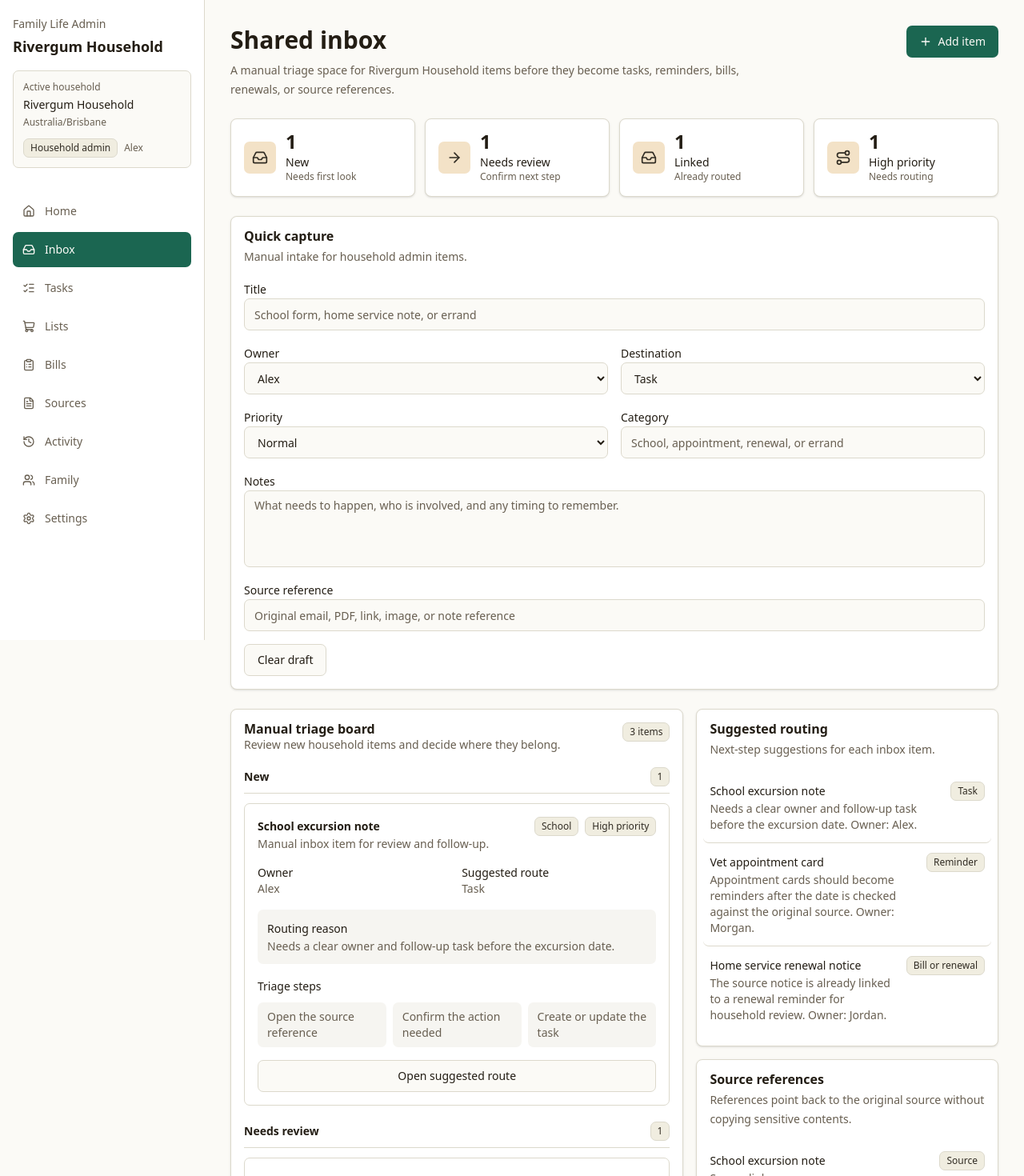
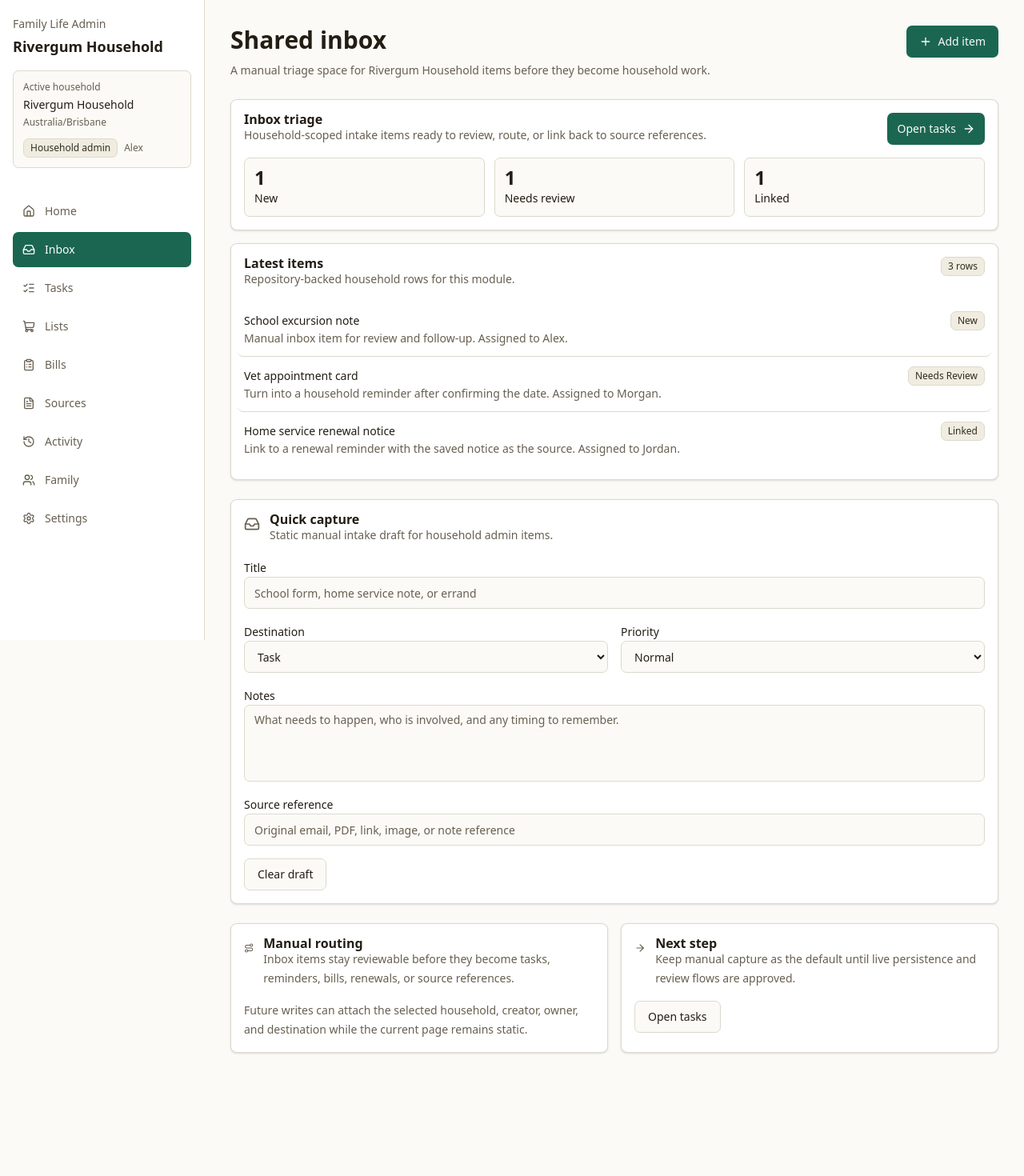
Before and after one commit to LatinMaestro/Life-Admin, a Next.js app: page /inbox in a window 1280 px wide. Shown: the top 1470 px of the page at 80% size. After the commit the page ends 1356 px from the top, so only its background shows below. Built offline with nearby package versions, Linux system fonts and the light colour scheme.

Commit message:
Move inbox page to read model

```diff
--- a/src/app/inbox/page.tsx
+++ b/src/app/inbox/page.tsx
@@ -1,58 +1,22 @@
 import Link from "next/link";
 import { ArrowRight, Inbox, Plus, Route } from "lucide-react";
-import { Badge } from "@/components/ui/badge";
 import { Button, buttonVariants } from "@/components/ui/button";
 import { Card, CardContent, CardDescription, CardHeader, CardTitle } from "@/components/ui/card";
 import { Input } from "@/components/ui/input";
 import { Select } from "@/components/ui/select";
 import { Textarea } from "@/components/ui/textarea";
-import { ItemRow } from "@/components/item-row";
 import { PageHeader } from "@/components/page-header";
-import {
-  getCurrentHouseholdInboxItems,
-  getInboxCategoryLabel,
-  getInboxDestinationLabel,
-  getInboxPriorityLabel,
-  getSourceReferenceLabel,
-  type InboxDestination,
-  type InboxStatus,
-} from "@/lib/demo-data";
-import { getCurrentHousehold, getCurrentHouseholdMembers, getMemberDisplayName } from "@/lib/household";
-import { cn } from "@/lib/utils";
+import { ReadModelSummary } from "@/components/read-model-summary";
+import { getInboxReadModel } from "@/lib/server/module-read-models";
 
-const inboxStatuses: InboxStatus[] = ["New", "Needs review", "Linked"];
-const captureDestinations: Array<{ value: InboxDestination; label: string }> = [
-  { value: "task", label: "Task" },
-  { value: "reminder", label: "Reminder" },
-  { value: "bill_or_renewal", label: "Bill or renewal" },
-  { value: "source_reference", label: "Source reference" },
-];
-
-function getInboxDestinationHref(destination: InboxDestination) {
-  const hrefs: Record<InboxDestination, string> = {
-    task: "/tasks",
-    reminder: "/tasks",
-    bill_or_renewal: "/bills",
-    source_reference: "/sources",
-  };
-
-  return hrefs[destination] ?? "/inbox";
-}
-
-export default function InboxPage() {
-  const household = getCurrentHousehold();
-  const members = getCurrentHouseholdMembers();
-  const inboxItems = getCurrentHouseholdInboxItems();
-  const newItems = inboxItems.filter((item) => item.status === "New").length;
-  const reviewItems = inboxItems.filter((item) => item.status === "Needs review").length;
-  const linkedItems = inboxItems.filter((item) => item.status === "Linked").length;
-  const highPriorityItems = inboxItems.filter((item) => item.priority === "High").length;
+export default async function InboxPage() {
+  const inbox = await getInboxReadModel();
 
   return (
     <>
       <PageHeader
         title="Shared inbox"
-        description={`A manual triage space for ${household.name} items before they become tasks, reminders, bills, renewals, or source references.`}
+        description={`A manual triage space for ${inbox.household.name} items before they become household work.`}
         action={
           <a href="#quick-capture" className={buttonVariants()}>
             <Plus className="h-4 w-4" aria-hidden="true" />
@@ -61,61 +25,25 @@ export default function InboxPage() {
         }
       />
 
-      <div className="grid gap-3 sm:grid-cols-4">
-        <Card>
-          <CardContent className="flex items-center gap-3 p-4">
-            <div className="flex h-10 w-10 items-center justify-center rounded-md bg-accent text-accent-foreground">
-              <Inbox className="h-5 w-5" aria-hidden="true" />
-            </div>
-            <div>
-              <p className="text-2xl font-semibold leading-none">{newItems}</p>
-              <p className="mt-1 text-sm font-medium">New</p>
-              <p className="text-xs text-muted-foreground">Needs first look</p>
-            </div>
-          </CardContent>
-        </Card>
-        <Card>
-          <CardContent className="flex items-center gap-3 p-4">
-            <div className="flex h-10 w-10 items-center justify-center rounded-md bg-accent text-accent-foreground">
-              <ArrowRight className="h-5 w-5" aria-hidden="true" />
-            </div>
-            <div>
-              <p className="text-2xl font-semibold leading-none">{reviewItems}</p>
-              <p className="mt-1 text-sm font-medium">Needs review</p>
-              <p className="text-xs text-muted-foreground">Confirm next step</p>
-            </div>
-          </CardContent>
-        </Card>
-        <Card>
-          <CardContent className="flex items-center gap-3 p-4">
-            <div className="flex h-10 w-10 items-center justify-center rounded-md bg-accent text-accent-foreground">
-              <Inbox className="h-5 w-5" aria-hidden="true" />
-            </div>
-            <div>
-              <p className="text-2xl font-semibold leading-none">{linkedItems}</p>
-              <p className="mt-1 text-sm font-medium">Linked</p>
-              <p className="text-xs text-muted-foreground">Already routed</p>
-            </div>
-          </CardContent>
-        </Card>
-        <Card>
-          <CardContent className="flex items-center gap-3 p-4">
-            <div className="flex h-10 w-10 items-center justify-center rounded-md bg-accent text-accent-foreground">
-              <Route className="h-5 w-5" aria-hidden="true" />
-            </div>
-            <div>
-              <p className="text-2xl font-semibold leading-none">{highPriorityItems}</p>
-              <p className="mt-1 text-sm font-medium">High priority</p>
-              <p className="text-xs text-muted-foreground">Needs routing</p>
-            </div>
-          </CardContent>
-        </Card>
-      </div>
+      <ReadModelSummary
+        title="Inbox triage"
+        description="Household-scoped intake items ready to review, route, or link back to source references."
+        counts={inbox.counts}
+        rows={inbox.rows}
+        emptyLabel="No inbox items have been captured yet."
+        actionHref="/tasks"
+        actionLabel="Open tasks"
+      />
 
       <Card id="quick-capture" className="mt-6 scroll-mt-24">
         <CardHeader>
+          <div className="flex items-start gap-3">
+            <Inbox className="mt-1 h-5 w-5 text-muted-foreground" aria-hidden="true" />
+            <div>
               <CardTitle>Quick capture</CardTitle>
-          <CardDescription>Manual intake for household admin items.</CardDescription>
+              <CardDescription>Static manual intake draft for household admin items.</CardDescription>
+            </div>
+          </div>
         </CardHeader>
         <CardContent>
           <form className="grid gap-4 md:grid-cols-2">
@@ -127,28 +55,14 @@ export default function InboxPage() {
             </div>
 
             <div className="space-y-2">
-              <label htmlFor="capture-owner" className="text-sm font-medium">
-                Owner
-              </label>
-              <Select id="capture-owner" name="owner" defaultValue={members[0]?.id}>
-                {members.map((member) => (
-                  <option key={member.id} value={member.id}>
-                    {member.displayName}
-                  </option>
-                ))}
-              </Select>
-            </div>
-
-            <div className="space-y-2">
               <label htmlFor="capture-destination" className="text-sm font-medium">
                 Destination
               </label>
               <Select id="capture-destination" name="destination" defaultValue="task">
-                {captureDestinations.map((destination) => (
-                  <option key={destination.value} value={destination.value}>
-                    {destination.label}
-                  </option>
-                ))}
+                <option value="task">Task</option>
+                <option value="reminder">Reminder</option>
+                <option value="bill_or_renewal">Bill or renewal</option>
+                <option value="source_reference">Source reference</option>
               </Select>
             </div>
 
@@ -156,18 +70,11 @@ export default function InboxPage() {
               <label htmlFor="capture-priority" className="text-sm font-medium">
                 Priority
               </label>
-              <Select id="capture-priority" name="priority" defaultValue="Normal">
-                <option>High</option>
-                <option>Normal</option>
-                <option>Low</option>
+              <Select id="capture-priority" name="priority" defaultValue="normal">
+                <option value="high">High</option>
+                <option value="normal">Normal</option>
+                <option value="low">Low</option>
               </Select>
-            </div>
-
-            <div className="space-y-2">
-              <label htmlFor="capture-category" className="text-sm font-medium">
-                Category
-              </label>
-              <Input id="capture-category" name="category" placeholder="School, appointment, renewal, or errand" />
             </div>
 
             <div className="space-y-2 md:col-span-2">
@@ -193,113 +100,38 @@ export default function InboxPage() {
         </CardContent>
       </Card>
 
-      <div className="mt-6 grid gap-4 xl:grid-cols-[1.2fr_0.8fr]">
+      <div className="mt-6 grid gap-4 md:grid-cols-2">
         <Card>
           <CardHeader>
-            <div className="flex items-start justify-between gap-3">
+            <div className="flex items-start gap-3">
+              <Route className="mt-1 h-5 w-5 text-muted-foreground" aria-hidden="true" />
               <div>
-                <CardTitle>Manual triage board</CardTitle>
-                <CardDescription>Review new household items and decide where they belong.</CardDescription>
+                <CardTitle>Manual routing</CardTitle>
+                <CardDescription>Inbox items stay reviewable before they become tasks, reminders, bills, renewals, or source references.</CardDescription>
               </div>
-              <Badge>{inboxItems.length} items</Badge>
             </div>
           </CardHeader>
-          <CardContent className="space-y-5">
-            {inboxStatuses.map((status) => {
-              const statusItems = inboxItems.filter((item) => item.status === status);
-
-              return (
-                <section key={status}>
-                  <div className="mb-2 flex items-center justify-between gap-3">
-                    <h2 className="text-sm font-semibold leading-6">{status}</h2>
-                    <Badge>{statusItems.length}</Badge>
-                  </div>
-                  <div className="grid gap-3 border-t pt-3">
-                    {statusItems.map((item) => (
-                      <article key={item.id} className="rounded-md border p-4">
-                        <div className="flex flex-wrap items-start justify-between gap-3">
-                          <div>
-                            <h3 className="text-sm font-semibold leading-6">{item.title}</h3>
-                            <p className="text-sm leading-5 text-muted-foreground">{item.description}</p>
-                          </div>
-                          <div className="flex flex-wrap gap-2">
-                            <Badge>{getInboxCategoryLabel(item.category)}</Badge>
-                            <Badge>{getInboxPriorityLabel(item.priority)}</Badge>
-                          </div>
-                        </div>
-                        <dl className="mt-4 grid gap-3 text-sm sm:grid-cols-2">
-                          <div>
-                            <dt className="font-medium">Owner</dt>
-                            <dd className="text-muted-foreground">{getMemberDisplayName(item.assignedMemberId)}</dd>
-                          </div>
-                          <div>
-                            <dt className="font-medium">Suggested route</dt>
-                            <dd className="text-muted-foreground">{getInboxDestinationLabel(item.suggestedDestination)}</dd>
-                          </div>
-                        </dl>
-                        <div className="mt-4 rounded-md bg-muted/50 p-3">
-                          <p className="text-sm font-medium leading-6">Routing reason</p>
-                          <p className="text-sm leading-5 text-muted-foreground">{item.routingReason}</p>
-                        </div>
-                        <div className="mt-4">
-                          <p className="text-sm font-medium leading-6">Triage steps</p>
-                          <ul className="mt-2 grid gap-2 sm:grid-cols-3">
-                            {item.triageSteps.map((step) => (
-                              <li key={step} className="rounded-md bg-muted/50 px-3 py-2 text-sm text-muted-foreground">
-                                {step}
-                              </li>
-                            ))}
-                          </ul>
-                        </div>
-                        <Link href={getInboxDestinationHref(item.suggestedDestination)} className={cn(buttonVariants({ variant: "outline" }), "mt-4 w-full")}>
-                          Open suggested route
-                        </Link>
-                      </article>
-                    ))}
-                  </div>
-                </section>
-              );
-            })}
-          </CardContent>
-        </Card>
-
-        <div className="space-y-4">
-          <Card>
-            <CardHeader>
-              <CardTitle>Suggested routing</CardTitle>
-              <CardDescription>Next-step suggestions for each inbox item.</CardDescription>
-            </CardHeader>
-            <CardContent>
-              {inboxItems.map((item) => (
-                <ItemRow
-                  key={item.id}
-                  title={item.title}
-                  detail={`${item.routingReason} Owner: ${getMemberDisplayName(item.assignedMemberId)}.`}
-                  status={getInboxDestinationLabel(item.suggestedDestination)}
-                  href={getInboxDestinationHref(item.suggestedDestination)}
-                />
-              ))}
+          <CardContent className="text-sm leading-6 text-muted-foreground">
+            Future writes can attach the selected household, creator, owner, and destination while the current page remains static.
           </CardContent>
         </Card>
 
         <Card>
           <CardHeader>
-              <CardTitle>Source references</CardTitle>
-              <CardDescription>References point back to the original source without copying sensitive contents.</CardDescription>
+            <div className="flex items-start gap-3">
+              <ArrowRight className="mt-1 h-5 w-5 text-muted-foreground" aria-hidden="true" />
+              <div>
+                <CardTitle>Next step</CardTitle>
+                <CardDescription>Keep manual capture as the default until live persistence and review flows are approved.</CardDescription>
+              </div>
+            </div>
           </CardHeader>
           <CardContent>
-              {inboxItems.map((item) => (
-                <ItemRow
-                  key={item.sourceReferenceId}
-                  title={item.title}
-                  detail={getSourceReferenceLabel(item.sourceReferenceId)}
-                  status="Source"
-                  href="/sources"
-                />
-              ))}
+            <Link href="/tasks" className={buttonVariants({ variant: "outline" })}>
+              Open tasks
+            </Link>
           </CardContent>
         </Card>
-        </div>
       </div>
     </>
   );
```
Lines whose indentation alone changed are shown as unchanged.
